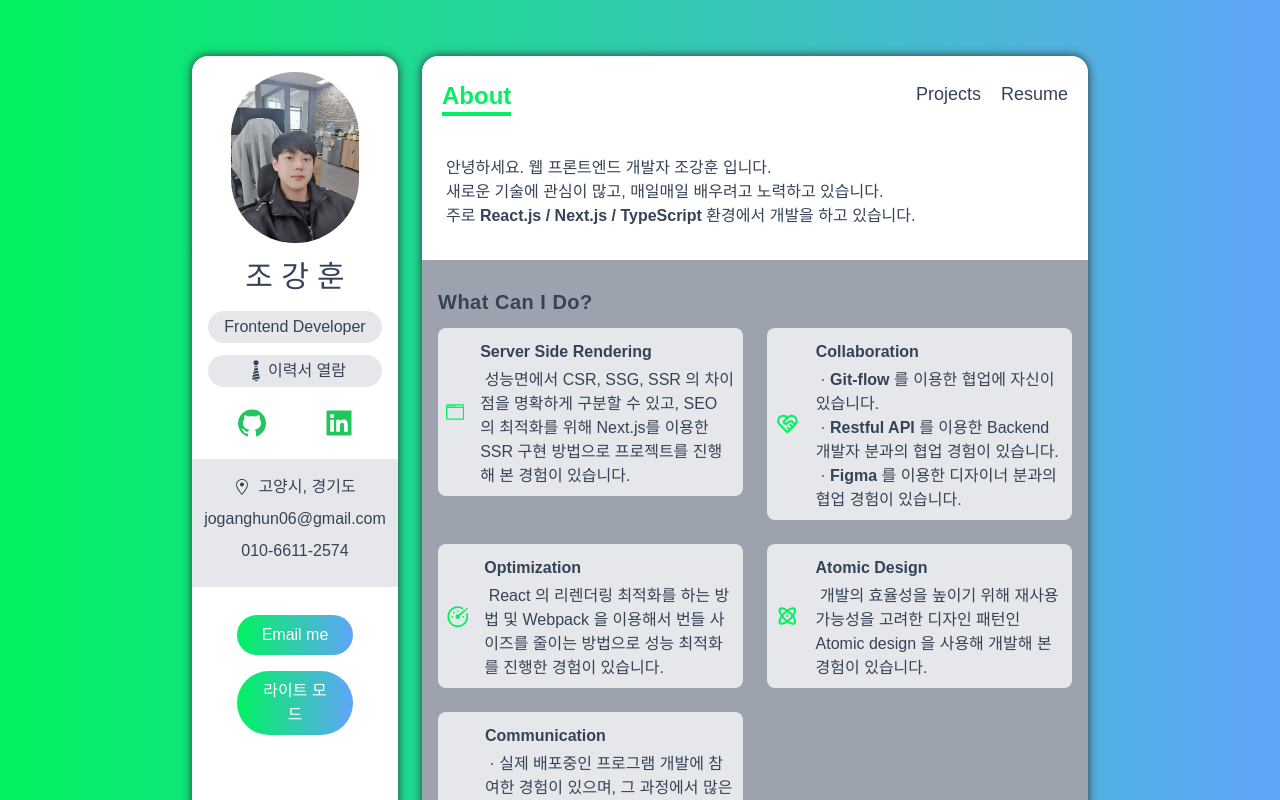
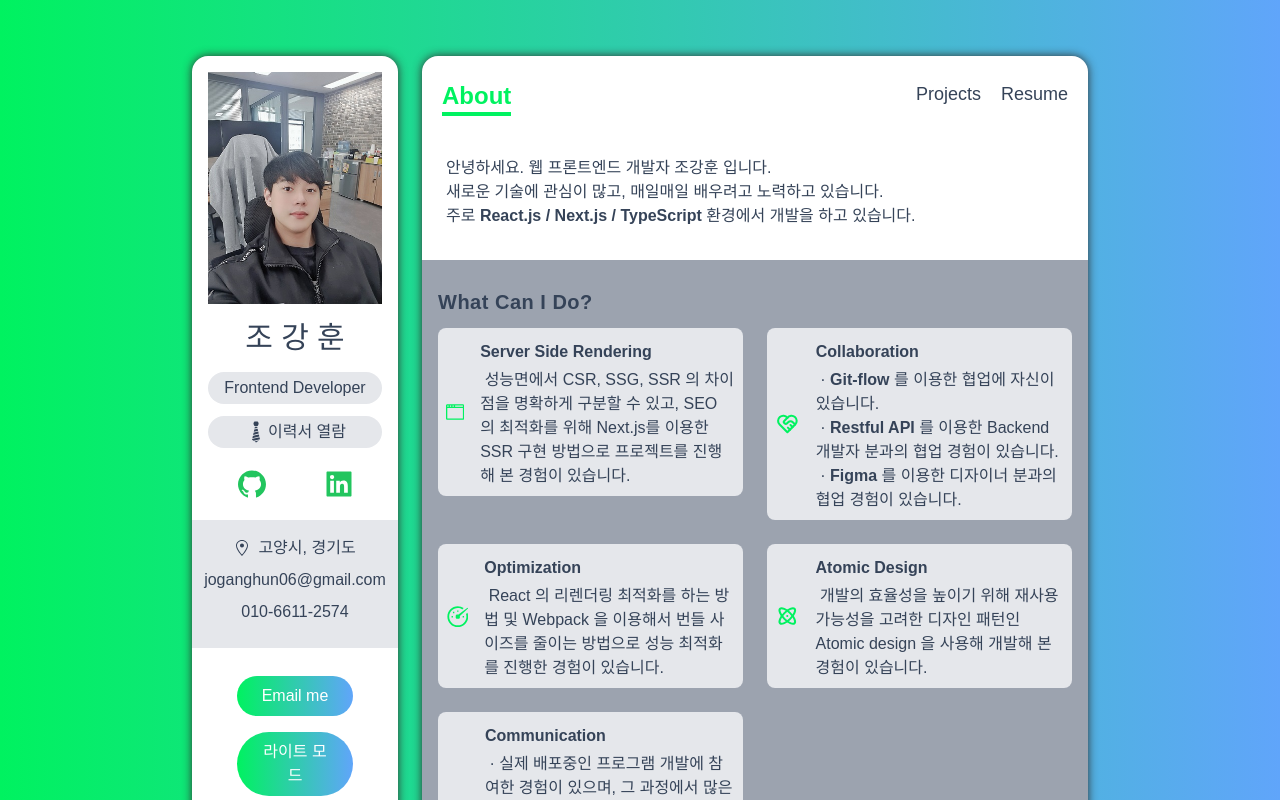
Before and after one commit to San-Goon/portfolio-newdesign, a Next.js app: page / in a window 1280 px wide. Shown: the top 800 px of the page. Built offline with nearby package versions, Linux system fonts and the light colour scheme.

Commit message:
chore: change image size

```diff
--- a/components/Sidebar.tsx
+++ b/components/Sidebar.tsx
@@ -30,9 +30,9 @@ const Sidebar = () => {
       <Image
         src="/images/me.png"
         alt="temp"
-        className="mx-auto rounded-full"
-        height="128"
-        width="128"
+        className="mx-auto"
+        height="300"
+        width="200"
         quality="100"
       />
       <h3 className="my-4 text-3xl font-medium">조 강 훈</h3>
```
